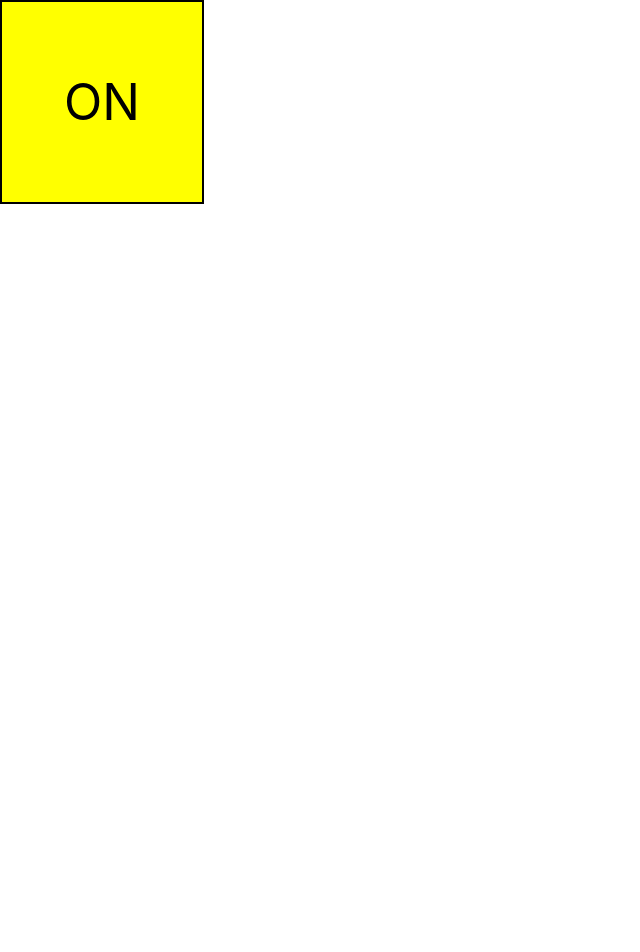
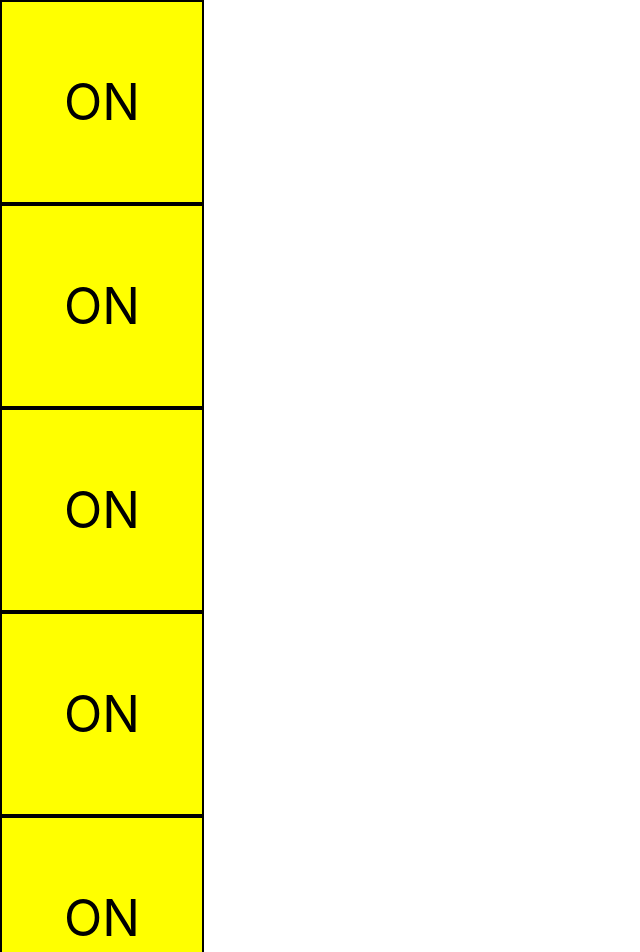
Before and after one commit to learn-academy-2022-hotel/lightbulb-msawhitney, a React (Create React App) app: page / in a window 1280 px wide. Shown: the top 952 px of the page, without its empty margins (0-640 px from the left). Before the commit the page ends 800 px from the top, so only its background shows below. Built offline with nearby package versions, Linux system fonts and the light colour scheme; the HTML template or start-up script is replaced by a standard one.

Commit message:
This works for multiple

```diff
--- a/src/App.js
+++ b/src/App.js
@@ -11,13 +11,6 @@ import LightSwitch from "./components/LightSwitch";
 //   );
 // };
 const App = (props) => {
-  //Declare a variable for state called changeText
-  //Set it's initial value to true
-  let [changeText, setChangeText] = useState(props.initialState);
-  //create a function called handleChange that toggles the value of changeText
-  const handleChange = () => {
-    return setChangeText(!changeText);
-  };
 
 //   //Declare a variable called on and set its value to true
 //    const on = true;
@@ -30,12 +23,15 @@ const App = (props) => {
 //     // the value of changeText is T or F. If it is T, the box shows white. If it is false, the box shows yellow
 //     //also, if changeText is T, the box shows the word "off", if it is false, the box shows "on"
 
-    <div className={`box ${changeText ? "white" : "yellow"}`}
-    onClick={() => handleChange()}
-    >
-      {changeText ? "OFF" : "ON"}
+  <div>
+    <LightSwitch></LightSwitch>
+    <LightSwitch></LightSwitch>
+    <LightSwitch></LightSwitch>
+    <LightSwitch></LightSwitch>
+    <LightSwitch></LightSwitch>
+    <LightSwitch></LightSwitch>
+  </div>
 
-     </div>
 
   );
 }
--- a/src/components/LightSwitch.js
+++ b/src/components/LightSwitch.js
@@ -1,18 +1,22 @@
-// import React, { useState } from "react"
-// import "./App.css";
+import React, { useState } from "react"
 
-// const LightSwitch = (props) => {
+const LightSwitch = (props) => {
 
-//     const [state, setState] = useState (props.initialState);
+  //Declare a variable for state called changeText
+  //Set it's initial value to true
+  let [changeText, setChangeText] = useState(props.initialState);
+  //create a function called handleChange that toggles the value of changeText
+  const handleChange = () => {
+    return setChangeText(!changeText);
+  };
 
-//   const toggleState = () => {
 
-//     setState(state === "ON" ? "OFF" : "ON");
-//   };
+    return (<div className={`box ${changeText ? "white" : "yellow"}`}
+    onClick={() => handleChange()}
+    >
+      {changeText ? "OFF" : "ON"}
 
-//   const style = {
-//     backgroundColor: state === "ON" ? "yellow" : "white",
-//   };
+     </div>);
 
 //   return (
 
@@ -21,6 +25,6 @@
 //       </div>
 
 //   );
-// };
+};
 
-// export default LightSwitch;
+export default LightSwitch;
```
